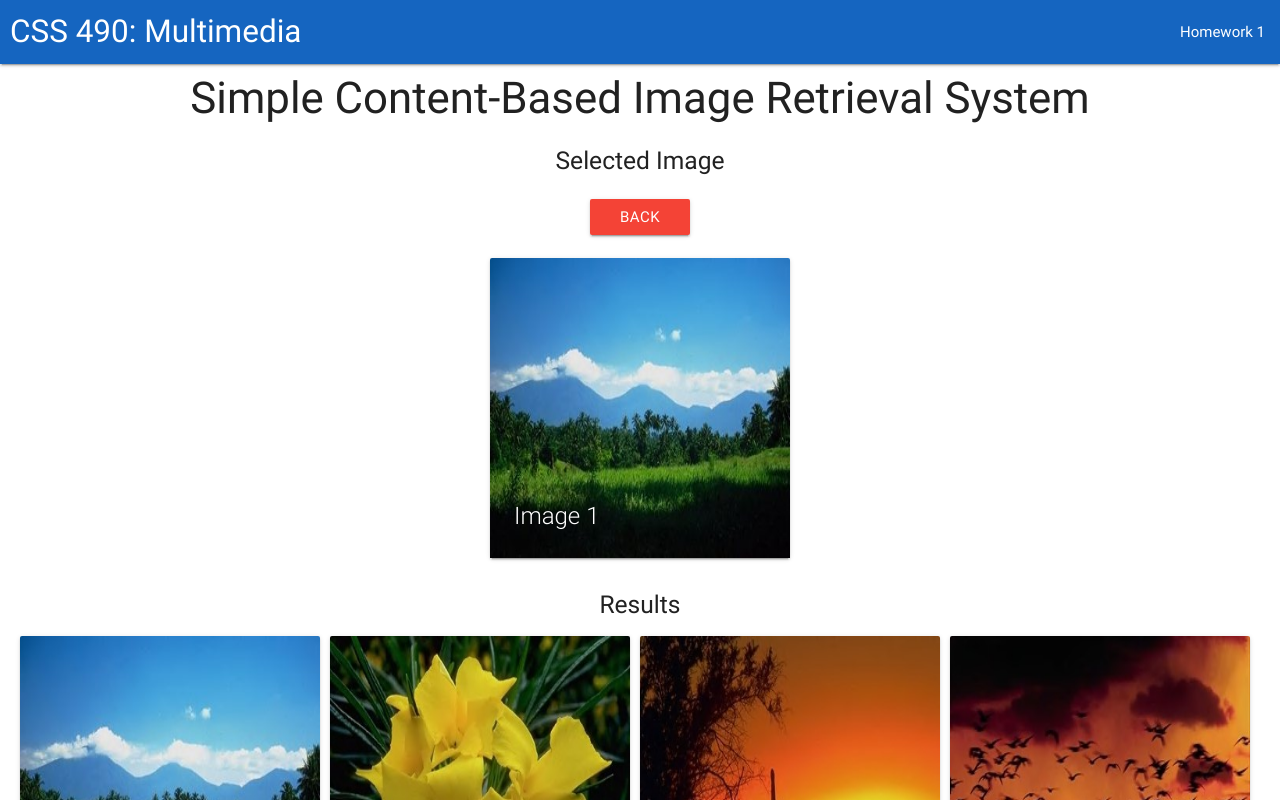
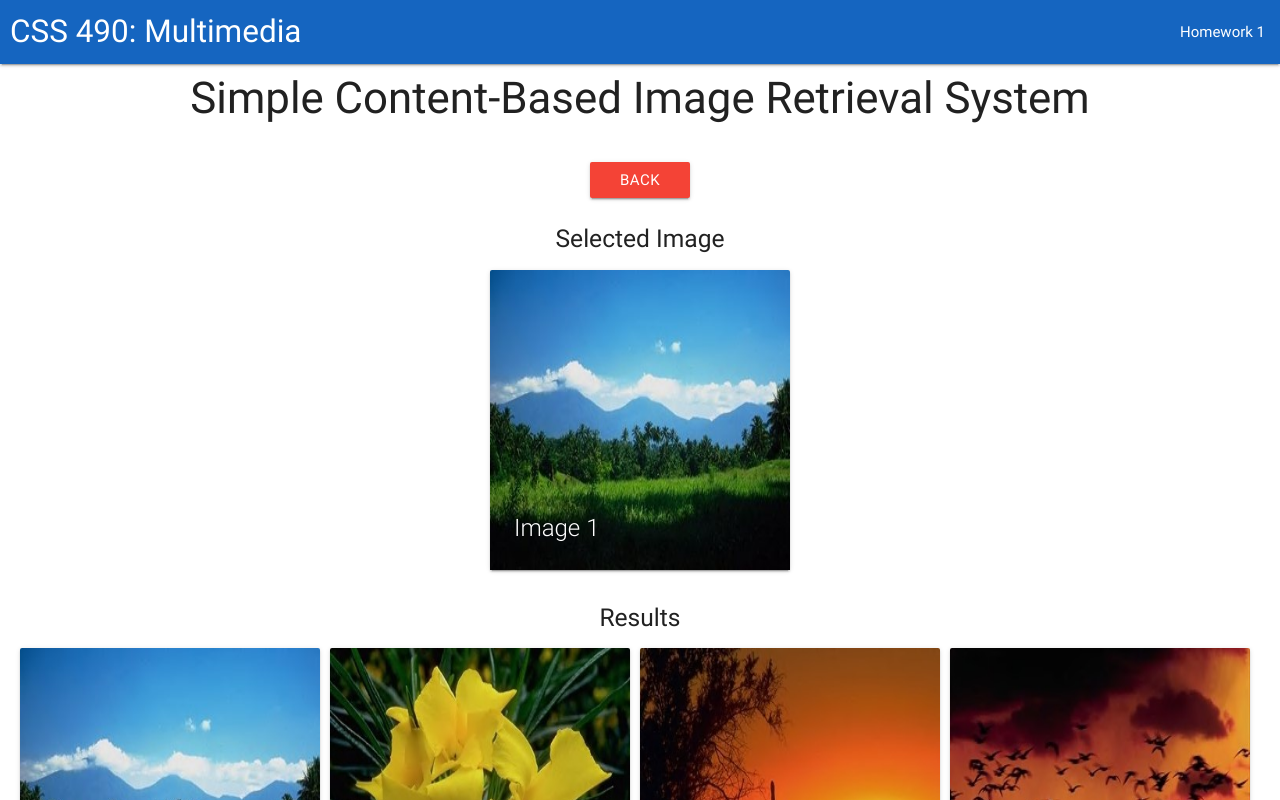
Before and after one commit to isaacsek/Content-Based-Image-Retrieval, a React (Create React App) app in the folder client/: page /homework1 in a window 1280 px wide. Both pictures are taken after a click on the picture 170 px from the left and 433 px from the top of the page. Shown: the top 800 px of the page. Built offline with nearby package versions, Linux system fonts and the light colour scheme; no server answers.

Commit message:
move back btn

```diff
--- a/client/src/app/Homework1/Homework1.js
+++ b/client/src/app/Homework1/Homework1.js
@@ -204,14 +204,13 @@ class Landing extends Component {
     renderResults() {
         return (
             <div style={{marginTop: '25px', textAlign:'center'}}>
+                <button className="btn red" style={{marginTop:'15px', marginBottom:'15px'}} onClick={() => this.setState({selectedImage:null})}>Back</button>
                 <h5>Selected Image</h5>
-                <button className="btn red" style={{marginTop:'15px', marginBottom:'15px'}} onClick={() => this.setState({selectedImage:null})}>Back</button>
                 <div>
                     {this.renderSelectedImage()}
                 </div>
                 <div><h5>Results</h5></div>
                 {this.renderImageResults()}
-
                 <button className="btn red" style={{marginTop:'15px', marginBottom:'15px'}} onClick={() => this.setState({selectedImage:null})}>Back</button>
             </div>
         );
```
